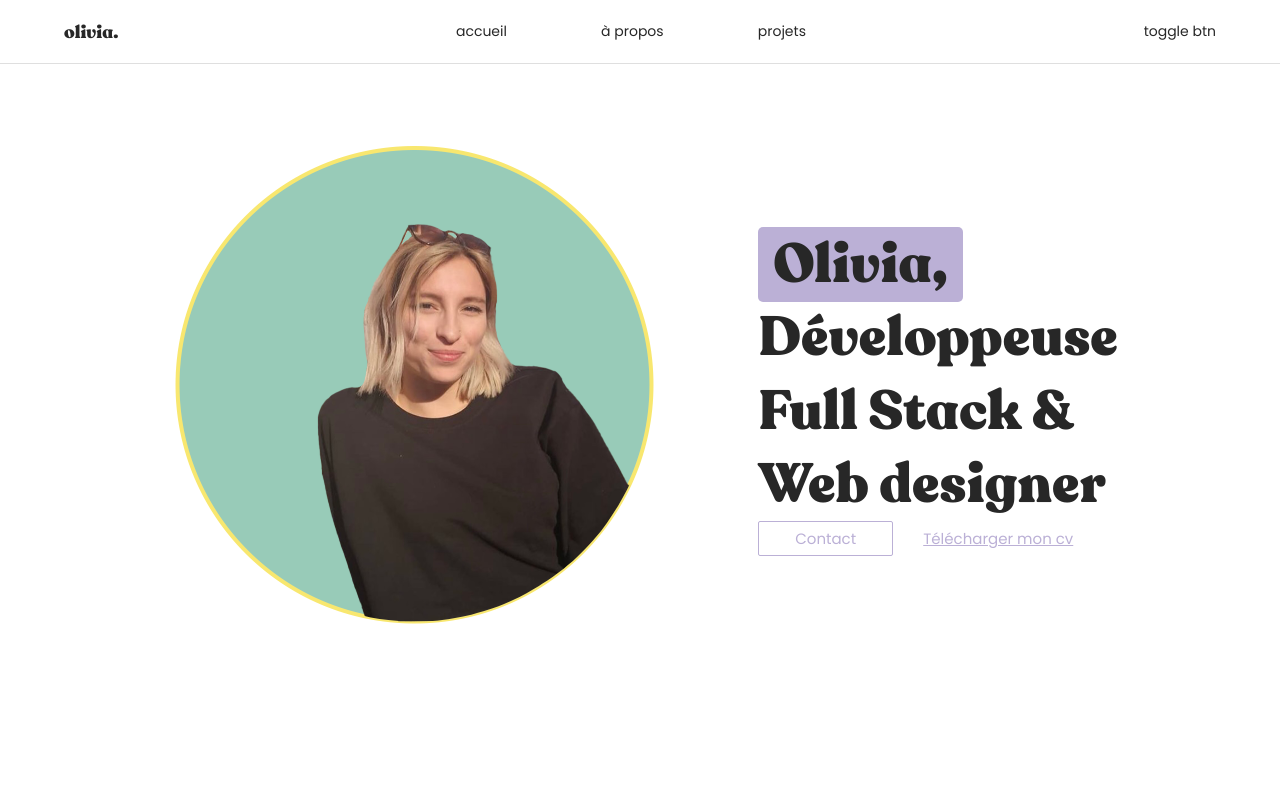
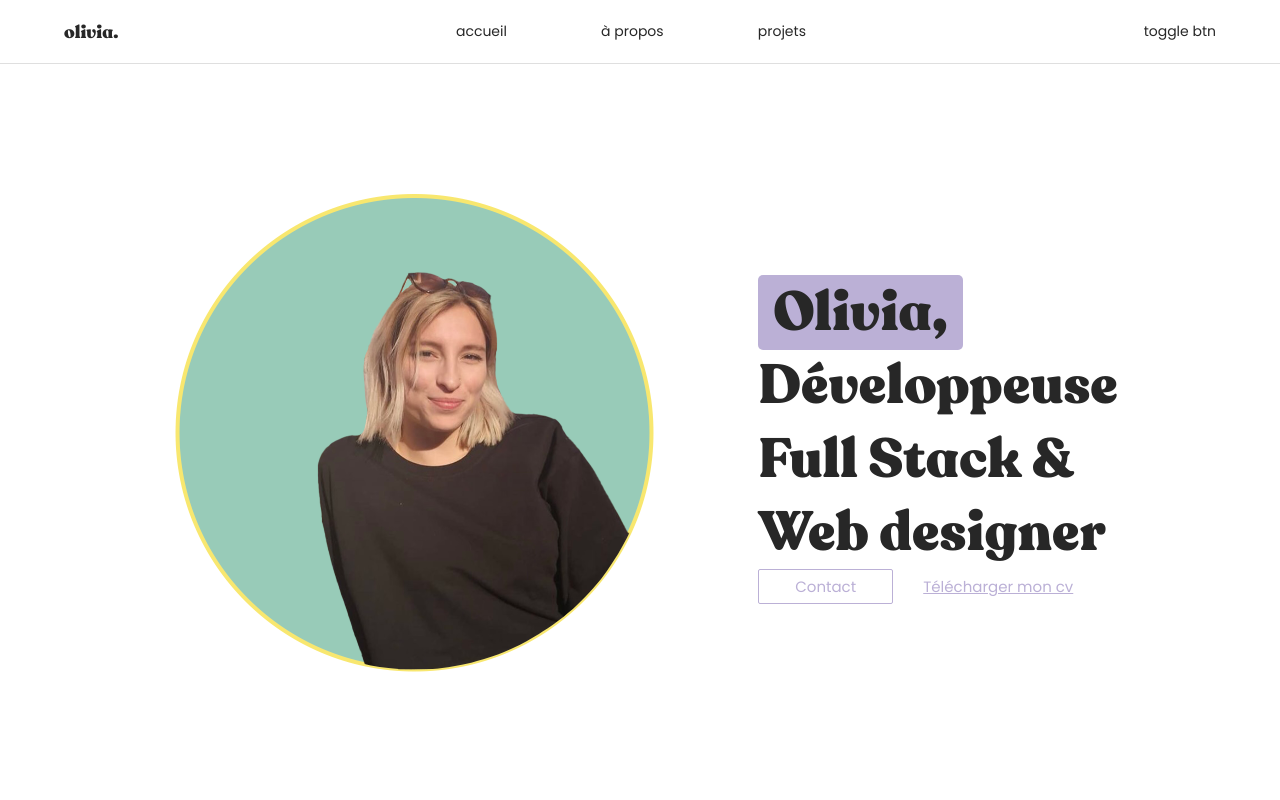
Before and after one commit to Lxvia/portfolio, a React (Create React App) app: page / in a window 1280 px wide. Shown: the top 800 px of the page. Built offline with nearby package versions, Linux system fonts and the light colour scheme.

Commit message:
add css home

```diff
--- a/src/styles/_home.scss
+++ b/src/styles/_home.scss
@@ -3,7 +3,7 @@
     gap: 6em;
     min-height: 90vh;
     flex-wrap: wrap;
-    padding-top: 4em;
+    padding-top: 10em;
 
     img {
         width: 500px;
```
